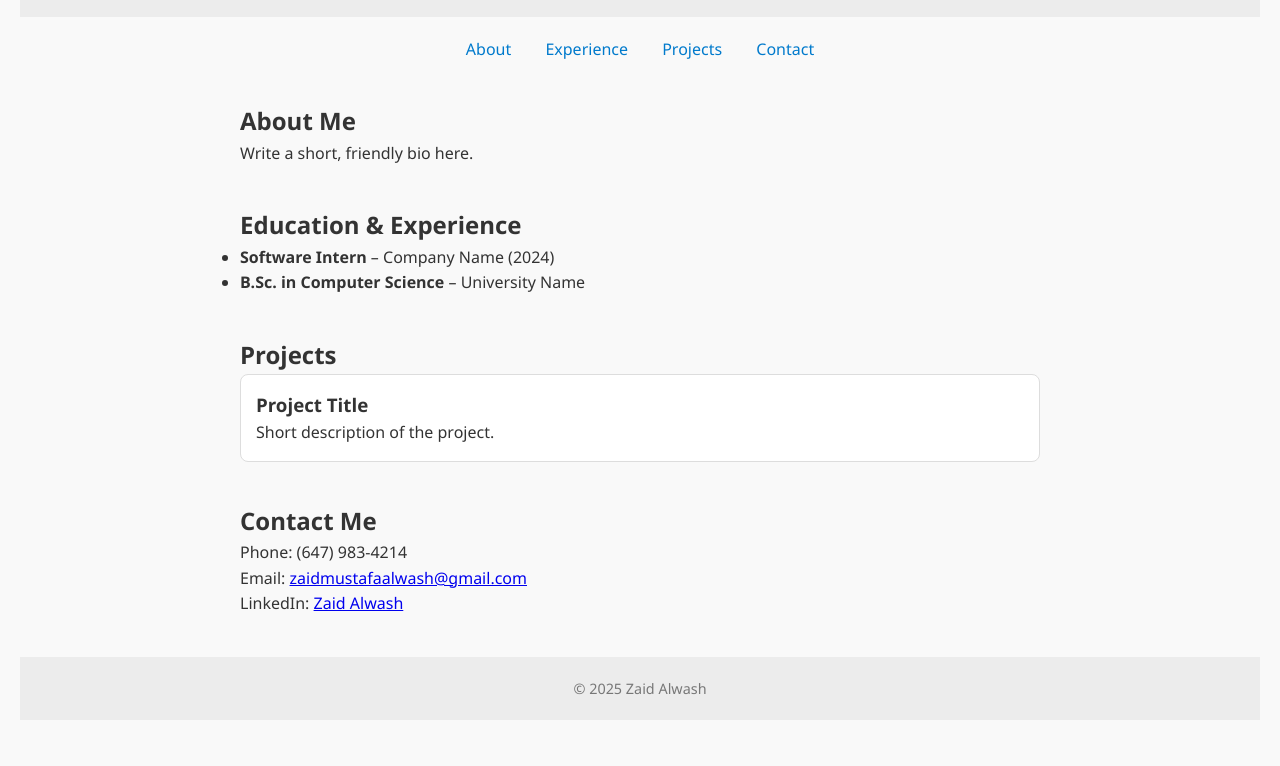
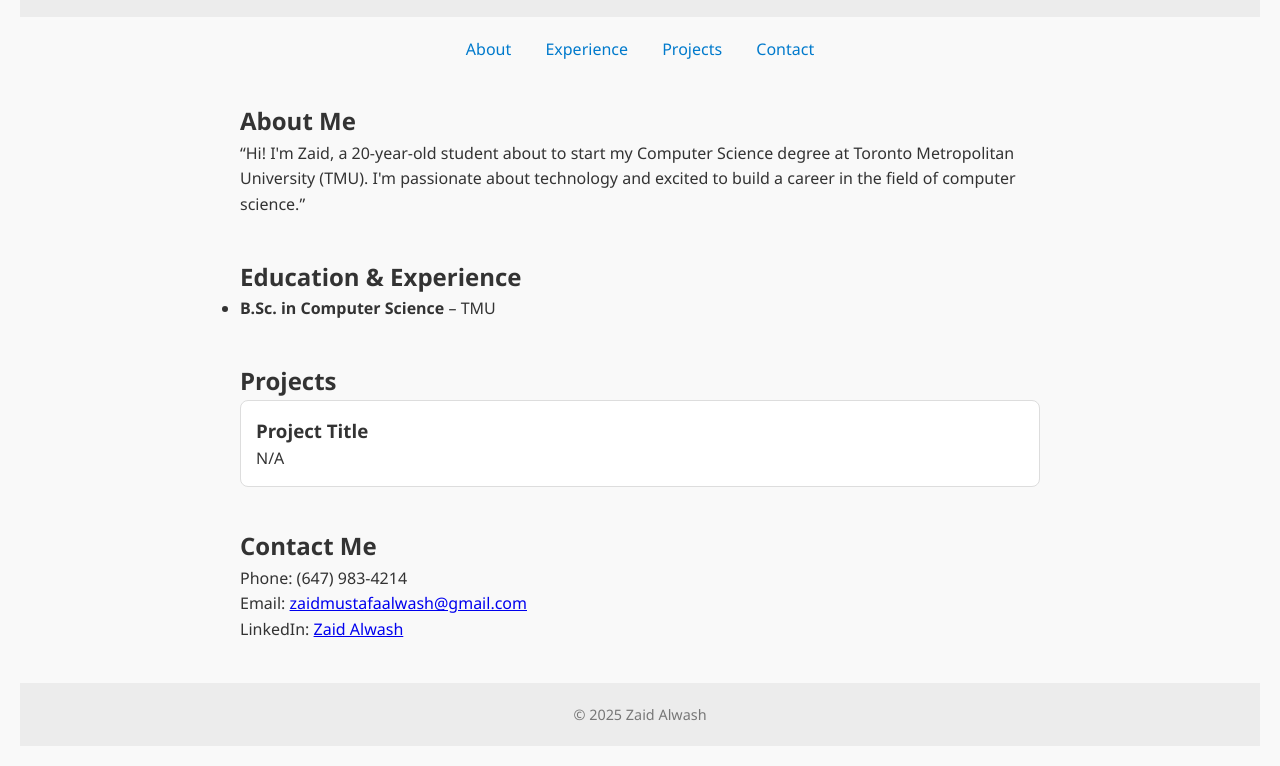
Before and after one commit to zaidi052005/my-portifolio, a plain HTML site: page index.html in a window 1280 px wide. Shown: the part 120-886 px from the top of the page. Before the commit the page ends 860 px from the top, so only its background shows below. Drawn offline with Linux system fonts and the light colour scheme.

Commit message:
index.html

```diff
--- a/index.html
+++ b/index.html
@@ -22,14 +22,14 @@
   <main>
     <section id="about">
       <h2>About Me</h2>
-      <p>Write a short, friendly bio here.</p>
+      <p>“Hi! I'm Zaid, a 20-year-old student about to start my Computer Science degree at Toronto Metropolitan University (TMU).
+        I'm passionate about technology and excited to build a career in the field of computer science.”</p>
     </section>
 
     <section id="experience">
       <h2>Education & Experience</h2>
       <ul>
-        <li><strong>Software Intern</strong> – Company Name (2024)</li>
-        <li><strong>B.Sc. in Computer Science</strong> – University Name</li>
+        <li><strong>B.Sc. in Computer Science</strong> – TMU</li>
       </ul>
     </section>
 
@@ -38,7 +38,7 @@
       <div class="project-cards">
         <div class="card">
           <h3>Project Title</h3>
-          <p>Short description of the project.</p>
+          <p>N/A</p>
         </div>
         <!-- Add more cards later -->
       </div>
```
